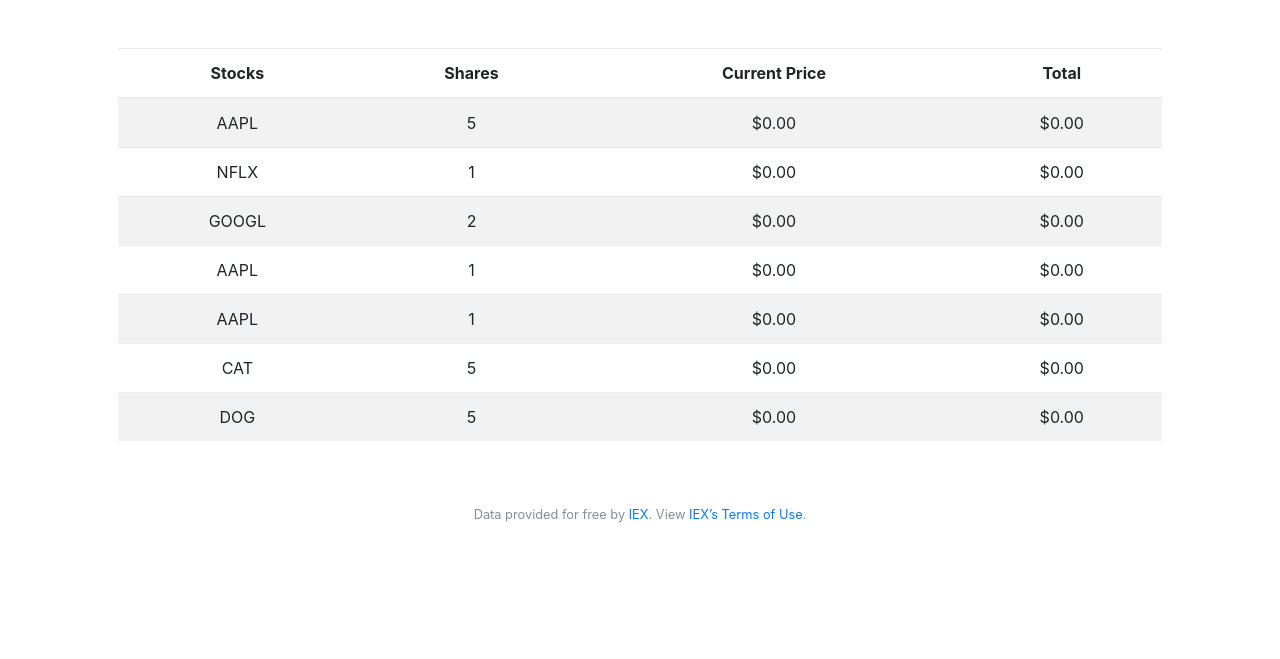
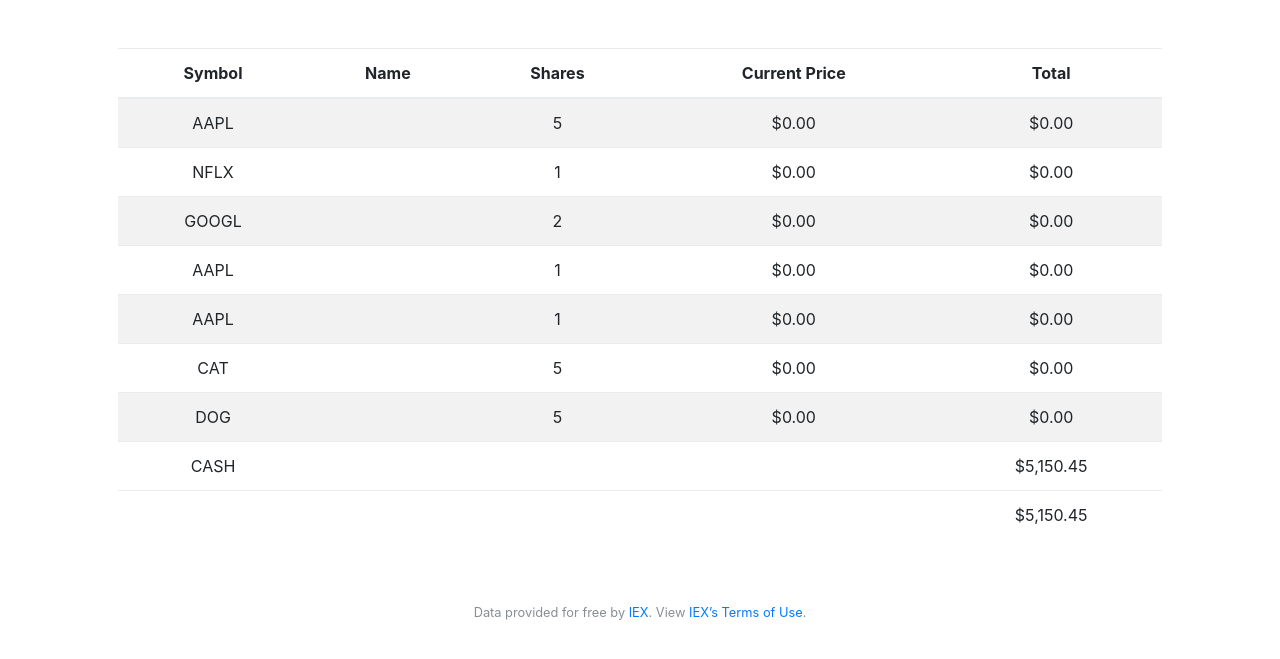
Before and after one commit to sangkeerthana70/CS50-Pset7Finance, a Flask app: page / in a window 1280 px wide. Shown: the part 76-735 px from the top of the page. Run offline with Flask 2, Linux system fonts and the light colour scheme; a user stored in the database is signed in; data that the repository does not hold is empty; some libraries are stand-ins or nearby versions.

Commit message:
Met specifications for default route

```diff
--- a/finance/application.py
+++ b/finance/application.py
@@ -53,7 +53,9 @@
     for stock in stocks:
         print(stock["stock_code"])
         stockDetail = lookup(stock["stock_code"])
-        print(stockDetail)
+        print("StockDetail: ", stockDetail)
+        stock_name = stockDetail["name"]
+        print("Stock Name: ", stock_name)
 
         if stockDetail == None:
             return apology("Not able to determine stock value", 403)
@@ -61,10 +63,11 @@
         else:
             stockPrice = stockDetail["price"]
             print("price of stock", stockPrice)
-
+            stock_name = stockDetail["name"]
             # total value of each stock the user owns
             stock_value = stock["stock_quantity"] * stockPrice
             holdings = holdings + stock_value
+            stock["stock_name"] = stock_name
             stock["stock_price"] = usd(stockPrice)
             stock["stock_value"] = usd(stock_value)
             print("Total value of each stock: ", stock_value)
--- a/finance/templates/index.html
+++ b/finance/templates/index.html
@@ -8,22 +8,35 @@
 <table class="table table-striped">
     <thead>
         <tr>
-            <th>Stocks</th>
+            <th>Symbol</th>
+            <th>Name</th>
             <th>Shares</th>
             <th>Current Price</th>
             <th>Total</th>
          </tr>
     </thead>
+
+    <tfoot>
+        <tr>
+            <td colspan="4"></td>
+            <td>{{total}}</td>
+        </tr>
+    </tfoot>
+    <tbody>
         {% for stock in stocks %}
             <tr>
                 <td>{{stock.stock_code}}</td>
+                <td>{{stock.stock_name}}</td>
                 <td>{{stock.stock_quantity}}</td>
                 <td>{{stock.stock_price}}</td>
                 <td>{{stock.stock_value}}</td>
             </tr>
         {% endfor %}
-
+            <tr>
+                <td>CASH</td>
+                <td colspan="3"></td>
+                <td>{{cash}}</td>
+            </tr>
+    </tbody>
 </table>
-
-
 {% endblock %}
```
Lines whose indentation alone changed are shown as unchanged.
